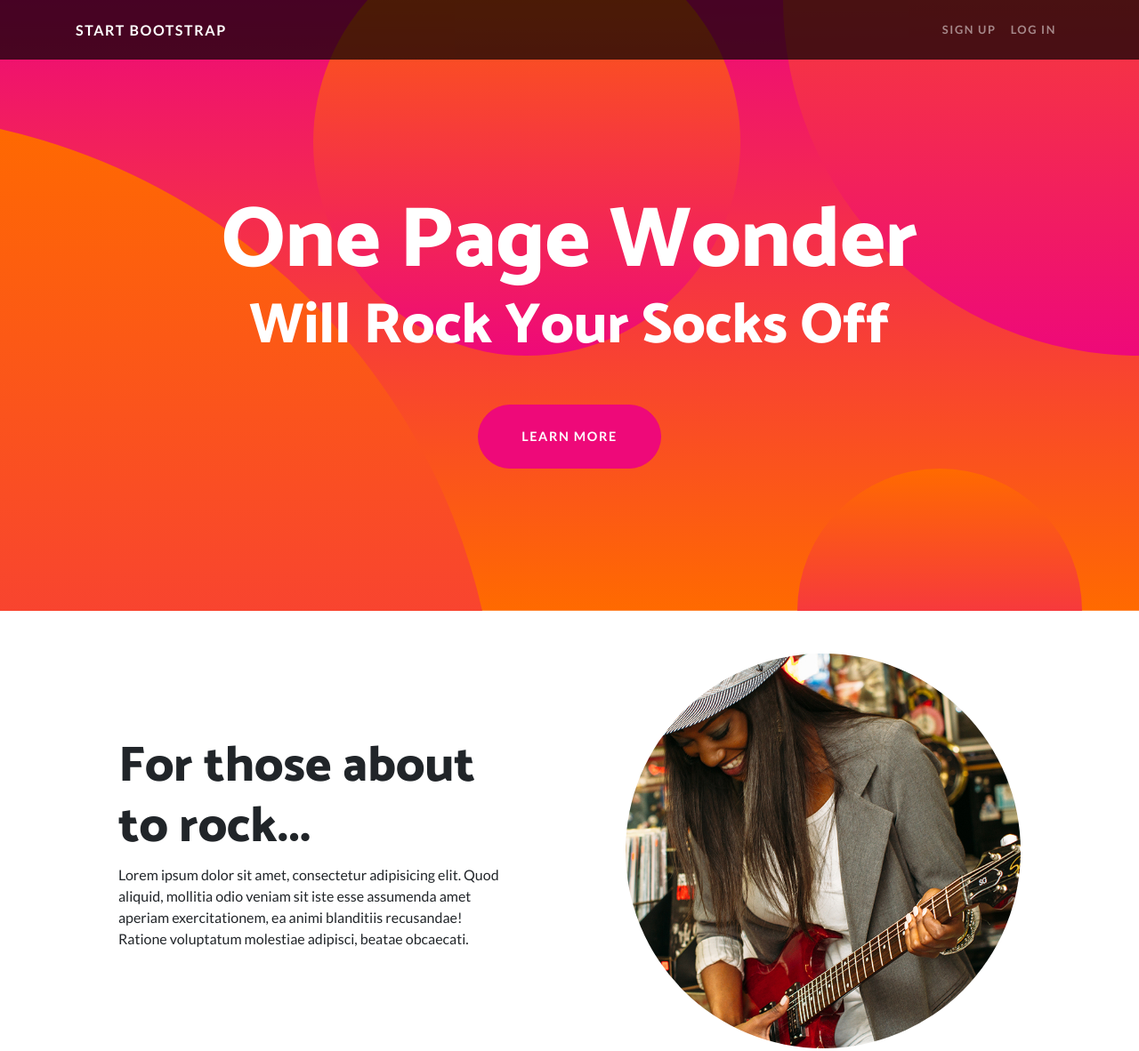
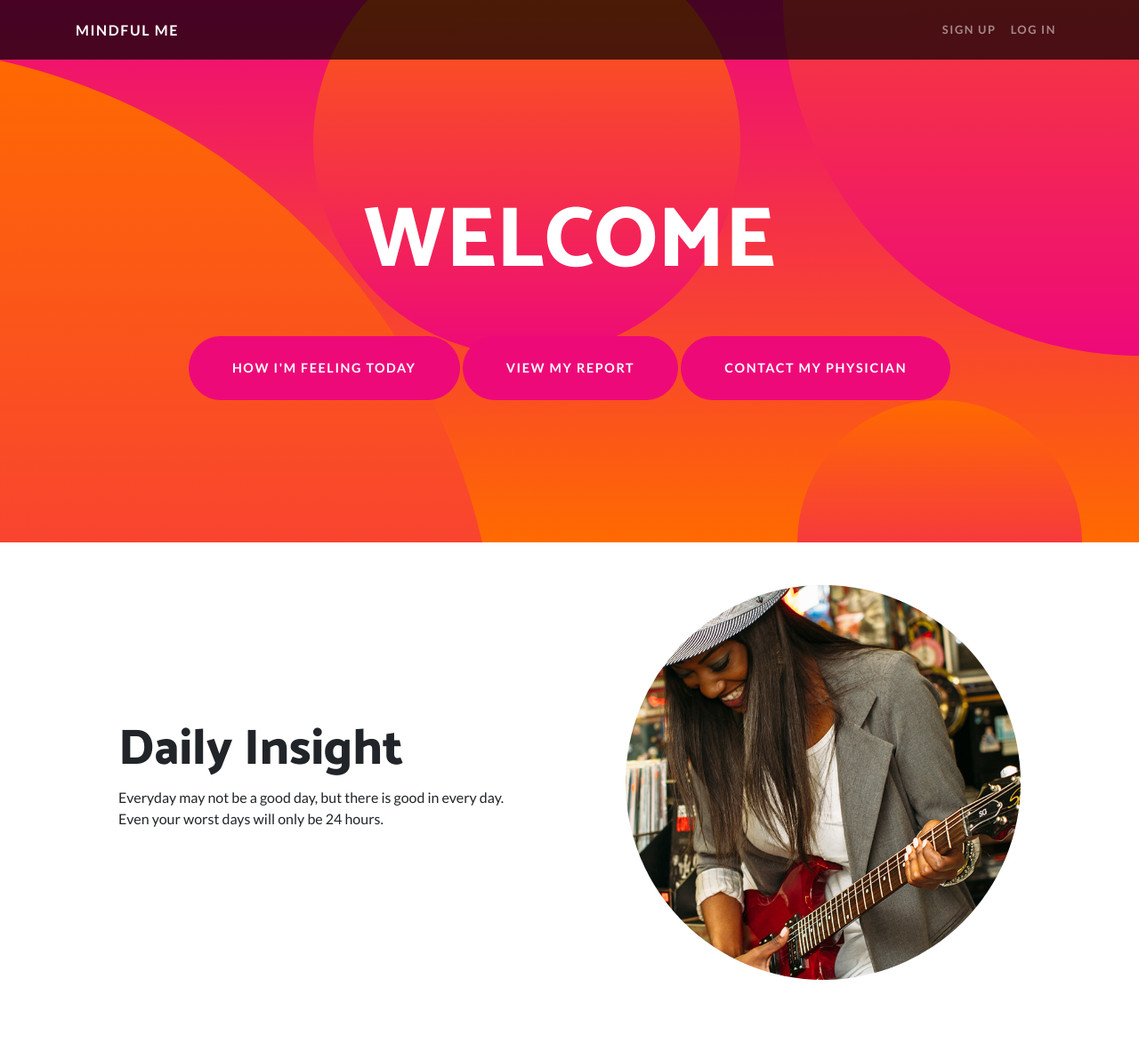
Before and after one commit to StarterHacks6/Mental-Health-Forum, a website: page index.html in a window 1280 px wide. Shown: the top 1182 px of the page at 89% size. Drawn offline with Linux system fonts and the light colour scheme.

Commit message:
Updated html

```diff
--- a/index.html
+++ b/index.html
@@ -8,17 +8,17 @@
     <meta name="description" content="">
     <meta name="author" content="">
 
-    <title>One Page Wonder - Start Bootstrap Template</title>
+    <title>Mindful Me</title>
 
     <!-- Bootstrap core CSS -->
-    <link href="vendor/bootstrap/css/bootstrap.min.css" rel="stylesheet">
+    <link href="vendor/bootstrap/css/bootstrap.css" rel="stylesheet">
 
     <!-- Custom fonts for this template -->
     <link href="https://fonts.googleapis.com/css?family=Catamaran:100,200,300,400,500,600,700,800,900" rel="stylesheet">
     <link href="https://fonts.googleapis.com/css?family=Lato:100,100i,300,300i,400,400i,700,700i,900,900i" rel="stylesheet">
 
     <!-- Custom styles for this template -->
-    <link href="css/one-page-wonder.min.css" rel="stylesheet">
+    <link href="css/one-page-wonder.css" rel="stylesheet">
 
   </head>
 
@@ -27,7 +27,7 @@
     <!-- Navigation -->
     <nav class="navbar navbar-expand-lg navbar-dark navbar-custom fixed-top">
       <div class="container">
-        <a class="navbar-brand" href="#">Start Bootstrap</a>
+        <a class="navbar-brand" href="#">Mindful Me</a>
         <button class="navbar-toggler" type="button" data-toggle="collapse" data-target="#navbarResponsive" aria-controls="navbarResponsive" aria-expanded="false" aria-label="Toggle navigation">
           <span class="navbar-toggler-icon"></span>
         </button>
@@ -47,9 +47,10 @@
     <header class="masthead text-center text-white">
       <div class="masthead-content">
         <div class="container">
-          <h1 class="masthead-heading mb-0">One Page Wonder</h1>
-          <h2 class="masthead-subheading mb-0">Will Rock Your Socks Off</h2>
-          <a href="#" class="btn btn-primary btn-xl rounded-pill mt-5">Learn More</a>
+          <h1 class="masthead-heading mb-0">WELCOME</h1>
+          <a href="#" class="btn btn-primary btn-xl rounded-pill mt-5">How I'm Feeling Today</a>
+          <a href="#" class="btn btn-primary btn-xl rounded-pill mt-5">View my Report</a>
+          <a href="#" class="btn btn-primary btn-xl rounded-pill mt-5">Contact my Physician</a>
         </div>
       </div>
       <div class="bg-circle-1 bg-circle"></div>
@@ -68,8 +69,8 @@
           </div>
           <div class="col-lg-6 order-lg-1">
             <div class="p-5">
-              <h2 class="display-4">For those about to rock...</h2>
-              <p>Lorem ipsum dolor sit amet, consectetur adipisicing elit. Quod aliquid, mollitia odio veniam sit iste esse assumenda amet aperiam exercitationem, ea animi blanditiis recusandae! Ratione voluptatum molestiae adipisci, beatae obcaecati.</p>
+              <h2 class="display-4">Daily Insight</h2>
+              <p>Everyday may not be a good day, but there is good in every day. Even your worst days will only be 24 hours.</p>
             </div>
           </div>
         </div>
```
